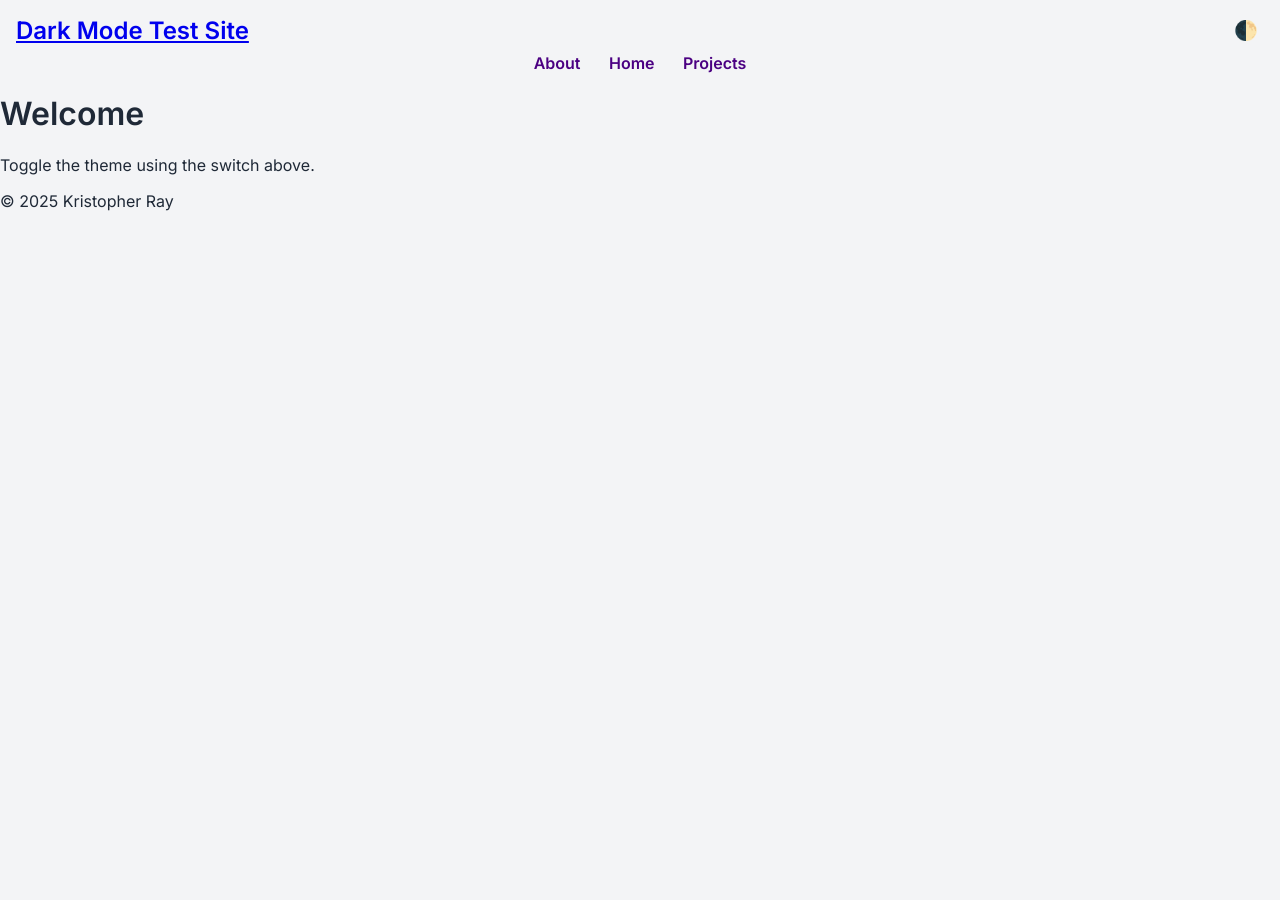
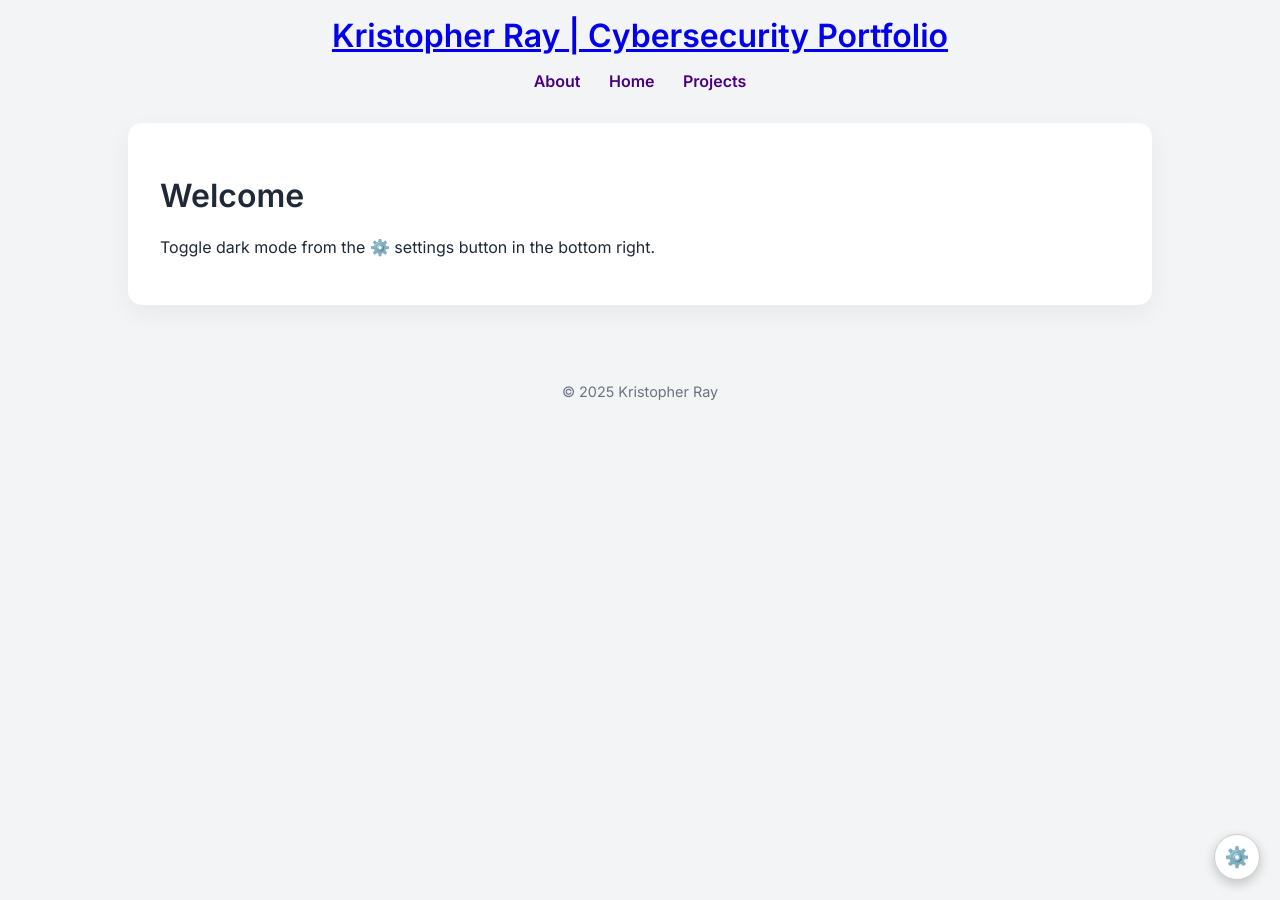
Before and after one commit to sovulent/sovulent.github.io, a Jekyll site: the page built from index.md, in a window 1280 px wide. Built offline with Jekyll 4.4.1, drawn with Linux system fonts in a browser that asks for light colours.

Commit message:
info update

```diff
--- a/_config.yml
+++ b/_config.yml
@@ -1,3 +1,3 @@
-title: Dark Mode Test Site
+title: Kristopher Ray | Cybersecurity Portfolio
 baseurl: ""
 url: ""
--- a/_layouts/default.html
+++ b/_layouts/default.html
@@ -9,10 +9,7 @@
 </head>
 <body>
   <header class="site-header">
-    <div class="site-top">
-      <h1><a href="{{ '/' | relative_url }}">{{ site.title }}</a></h1>
-      <button id="theme-toggle" aria-label="Toggle dark mode">🌓</button>
-    </div>
+    <h1><a href="{{ '/' | relative_url }}">{{ site.title }}</a></h1>
     <nav class="site-nav">
       {% for page in site.pages %}
         {% if page.title %}
@@ -30,6 +27,14 @@
     <p>© {{ site.time | date: '%Y' }} Kristopher Ray</p>
   </footer>
 
+  <div id="settings-button" onclick="toggleSettings()">⚙️</div>
+  <div id="settings-panel">
+    <label>
+      <input type="checkbox" id="darkModeSwitch" />
+      Dark Mode
+    </label>
+  </div>
+
   <script src="{{ '/assets/theme.js' | relative_url }}"></script>
 </body>
 </html>
--- a/assets/style.css
+++ b/assets/style.css
@@ -24,34 +24,17 @@ body {
 
 .site-header {
   padding: 1rem 1rem 0;
+  text-align: center;
 }
 
-.site-top {
-  display: flex;
-  justify-content: space-between;
-  align-items: center;
-  flex-wrap: wrap;
-  gap: 1rem;
-}
-
-.site-top h1 {
+.site-header h1 {
   margin: 0;
-  font-size: 1.5rem;
-  color: var(--link);
-  flex-grow: 1;
-}
-
-#theme-toggle {
-  font-size: 1.2rem;
-  background: none;
-  border: none;
-  cursor: pointer;
+  font-size: 2rem;
   color: var(--link);
 }
 
 .site-nav {
-  text-align: center;
-  margin-top: 0.5rem;
+  margin: 1rem 0;
 }
 
 .site-nav a {
@@ -60,3 +43,50 @@ body {
   margin: 0 0.75rem;
   font-weight: 600;
 }
+
+main {
+  max-width: 960px;
+  margin: 2rem auto;
+  background: var(--card-bg);
+  padding: 2rem;
+  border-radius: 14px;
+  box-shadow: 0 8px 24px rgba(0, 0, 0, 0.05);
+}
+
+footer {
+  text-align: center;
+  padding: 2rem 0 1rem;
+  font-size: 0.9rem;
+  color: var(--muted);
+}
+
+#settings-button {
+  position: fixed;
+  bottom: 20px;
+  right: 20px;
+  background: var(--card-bg);
+  border: 1px solid #ccc;
+  border-radius: 100%;
+  width: 44px;
+  height: 44px;
+  font-size: 20px;
+  text-align: center;
+  line-height: 44px;
+  cursor: pointer;
+  box-shadow: 0 4px 12px rgba(0,0,0,0.2);
+  z-index: 1000;
+}
+
+#settings-panel {
+  display: none;
+  position: fixed;
+  bottom: 75px;
+  right: 20px;
+  background: var(--card-bg);
+  border: 1px solid #ccc;
+  padding: 1rem;
+  border-radius: 10px;
+  box-shadow: 0 4px 16px rgba(0,0,0,0.2);
+  z-index: 999;
+  color: var(--fg);
+}
--- a/assets/theme.js
+++ b/assets/theme.js
@@ -1,11 +1,18 @@
 document.addEventListener("DOMContentLoaded", function () {
-  const toggle = document.getElementById("theme-toggle");
-  const saved = localStorage.getItem("theme");
-  if (saved === "dark") document.body.classList.add("dark");
+  const savedTheme = localStorage.getItem("theme");
+  if (savedTheme === "dark") document.body.classList.add("dark");
 
-  toggle.addEventListener("click", () => {
-    document.body.classList.toggle("dark");
-    const active = document.body.classList.contains("dark");
-    localStorage.setItem("theme", active ? "dark" : "light");
-  });
+  const toggle = document.getElementById("darkModeSwitch");
+  if (toggle) {
+    toggle.checked = document.body.classList.contains("dark");
+    toggle.addEventListener("change", function () {
+      document.body.classList.toggle("dark");
+      localStorage.setItem("theme", document.body.classList.contains("dark") ? "dark" : "light");
+    });
+  }
 });
+
+function toggleSettings() {
+  const panel = document.getElementById("settings-panel");
+  panel.style.display = panel.style.display === "block" ? "none" : "block";
+}
--- a/index.md
+++ b/index.md
@@ -5,4 +5,4 @@ title: Home
 
 # Welcome
 
-Toggle the theme using the switch above.
+Toggle dark mode from the ⚙️ settings button in the bottom right.
```
